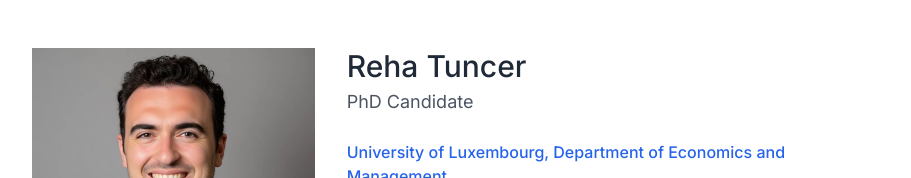
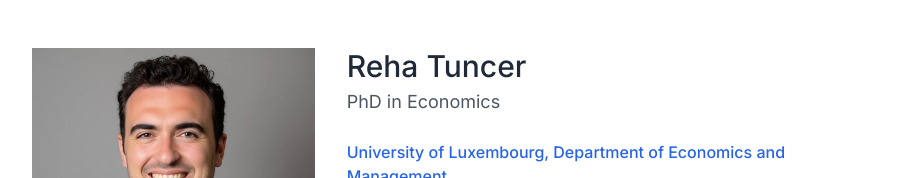
Before and after one commit to reha96/website, a Next.js app: page / in a window 1280 px wide. Shown: the top 178 px of the page, without its empty margins (184-1095 px from the left). Built offline with nearby package versions, Linux system fonts and the light colour scheme.

Commit message:
Update page.tsx

```diff
--- a/app/page.tsx
+++ b/app/page.tsx
@@ -66,7 +66,7 @@
             <h1 className="text-3xl font-medium text-gray-800 mb-1">
               Reha Tuncer
             </h1>
-            <p className="text-lg text-gray-600 mb-6">PhD Candidate</p>
+            <p className="text-lg text-gray-600 mb-6">PhD in Economics</p>
 
             <div className="mb-6">
               <p className="text-blue-600 font-medium">
```
